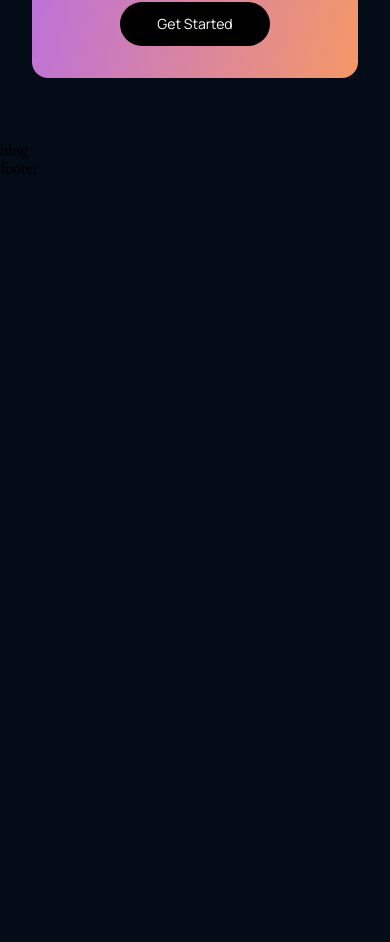
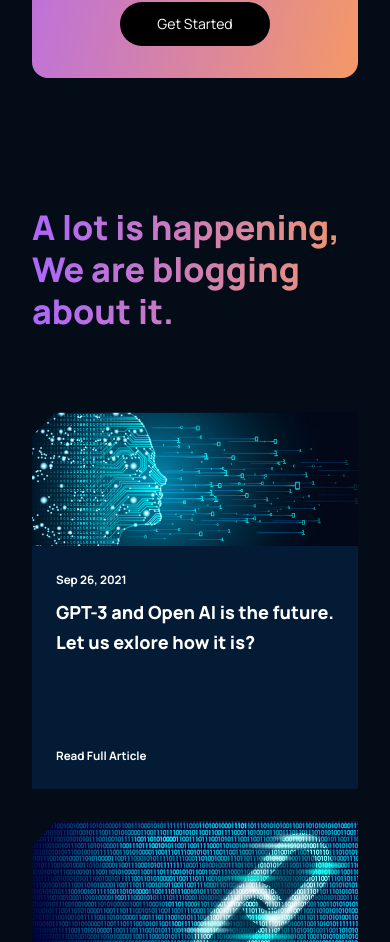
Before and after one commit to NicoBlas/react_GPT-3, a React (Create React App) app: page / in a window 390 px wide. Shown: the part 4738-5680 px from the top of the page. Before the commit the page ends 4916 px from the top, so only its background shows below. Built offline with nearby package versions, Linux system fonts and the light colour scheme.

Commit message:
blog done

```diff
--- a/src/components/article/Article.jsx
+++ b/src/components/article/Article.jsx
@@ -1,10 +1,19 @@
-import React from 'react'
-import "./article.css"
+import React from 'react';
+import './article.css';
 
-const Article = () => {
-  return (
-    <div>Article</div>
-  )
-}
+const Article = ({ imgUrl, date, text }) => (
+  <div className="gpt3__blog-container_article">
+    <div className="gpt3__blog-container_article-image">
+      <img src={imgUrl} alt="blog_image" />
+    </div>
+    <div className="gpt3__blog-container_article-content">
+      <div>
+        <p>{date}</p>
+        <h3>{text}</h3>
+      </div>
+      <p>Read Full Article</p>
+    </div>
+  </div>
+);
 
-export default Article
+export default Article;
--- a/src/components/article/article.css
+++ b/src/components/article/article.css
@@ -0,0 +1,57 @@
+.gpt3__blog-container_article{
+    display: flex;
+    flex-direction: column;
+    background: var(--color-footer);
+}
+
+.gpt3__blog-container_article-image{
+    width: 100%;
+    height: 100%;
+    background: var(--color-bg);
+}
+
+.gpt3__blog-container_article-image img {
+    width: 100%;
+    height: 100%;
+}
+
+.gpt3__blog-container_article-content {
+    display: flex;
+    flex-direction: column;
+    justify-content: space-between;
+
+    padding: 1rem 1.5rem;
+    height: 100%;
+}
+
+.gpt3__blog-container_article-content p {
+    font-family: var(--font-family);
+    font-size: 11.65px;
+    font-weight: 700;
+    line-height: 35px;
+
+    color: #fff;
+}
+
+.gpt3__blog-container_article-content h3 {
+    font-family: var(--font-family);
+    font-size: 25.11px;
+    font-weight: 800;
+    line-height: 30.30px;
+
+    color: #fff;
+    margin-bottom: 5rem;
+    cursor: pointer;
+}
+
+.gpt3__blog-container_article-content p:last-child {
+    cursor: pointer;
+}
+
+
+@media screen and (max-width: 550px) {
+    .gpt3__blog-container_article-content h3 {
+        font-size: 18px;
+        line-height: 25p;
+    }
+}
--- a/src/containers/blog/Blog.jsx
+++ b/src/containers/blog/Blog.jsx
@@ -1,10 +1,25 @@
-import React from 'react'
-import "./blog.css"
+import React from 'react';
+import Article from '../../components/article/Article';
+import { blog01, blog02, blog03, blog04, blog05 } from './imports';
+import './blog.css';
 
-const Blog = () => {
-  return (
-    <div>blog</div>
-  )
-}
+const Blog = () => (
+  <div className="gpt3__blog section__padding" id="blog">
+    <div className="gpt3__blog-heading">
+      <h1 className="gradient__text">A lot is happening, <br /> We are blogging about it.</h1>
+    </div>
+    <div className="gpt3__blog-container">
+      <div className="gpt3__blog-container_groupA">
+        <Article imgUrl={blog01} date="Sep 26, 2021" text="GPT-3 and Open  AI is the future. Let us exlore how it is?" />
+      </div>
+      <div className="gpt3__blog-container_groupB">
+        <Article imgUrl={blog02} date="Sep 26, 2021" text="GPT-3 and Open  AI is the future. Let us exlore how it is?" />
+        <Article imgUrl={blog03} date="Sep 26, 2021" text="GPT-3 and Open  AI is the future. Let us exlore how it is?" />
+        <Article imgUrl={blog04} date="Sep 26, 2021" text="GPT-3 and Open  AI is the future. Let us exlore how it is?" />
+        <Article imgUrl={blog05} date="Sep 26, 2021" text="GPT-3 and Open  AI is the future. Let us exlore how it is?" />
+      </div>
+    </div>
+  </div>
+);
 
-export default Blog
+export default Blog;
--- a/src/containers/blog/blog.css
+++ b/src/containers/blog/blog.css
@@ -0,0 +1,78 @@
+.gpt3__blog {
+    display: flex;
+    flex-direction: column;
+}
+
+.gpt3__blog-heading {
+    width: 100%;
+    text-align: left;
+
+    margin-bottom: 5rem;
+}
+
+.gpt3__blog-heading h1 {
+    font-size: 62px;
+    line-height: 75px;
+    font-family: var(--font-family);
+    font-weight: 800;
+}
+
+.gpt3__blog-container {
+    display: flex;
+    flex-direction: row;
+}
+
+.gpt3__blog-container_groupA {
+    flex: 0.75;
+    margin-right: 2rem;
+}
+
+.gpt3__blog-container_groupB {
+    flex: 1;
+
+    display:grid;
+    grid-template-columns: repeat(2, 1fr);
+    grid-gap: 2rem;
+}
+
+@media screen and (max-width: 990px) {
+    .gpt3__blog-container {
+        flex-direction: column-reverse;
+    }
+
+
+    .gpt3__blog-container_groupA {
+        margin: 2rem 0;
+    }
+
+    .gpt3__blog-container_groupA .gpt3__blog-container_article  {
+       width: 48%;
+    }
+
+    .gpt3__blog-container_groupA .gpt3__blog-container_article-image {
+        height: 250px;
+    }
+}
+
+@media screen and (max-width: 700px) {
+    .gpt3__blog-container_groupB {
+        grid-template-columns: repeat(1, 1fr);
+    }
+
+    .gpt3__blog-container_groupA .gpt3__blog-container_article  {
+       width: 100%;
+    }
+
+    .gpt3__blog-heading h1 {
+        font-size: 46px;
+        line-height: 52px;
+    }
+}
+
+@media screen and (max-width: 550px) {
+    .gpt3__blog-heading h1 {
+        font-size: 34px;
+        line-height: 42px;
+    }
+
+}
--- /dev/null
+++ b/src/containers/blog/imports.js
@@ -0,0 +1,13 @@
+import blog01 from '../../assets/blog01.png';
+import blog02 from '../../assets/blog02.png';
+import blog03 from '../../assets/blog03.png';
+import blog04 from '../../assets/blog04.png';
+import blog05 from '../../assets/blog05.png';
+
+export {
+  blog01,
+  blog02,
+  blog03,
+  blog04,
+  blog05,
+};
```
Also changed, not shown: 1 other file (tests, documents, lock files or other folders).
